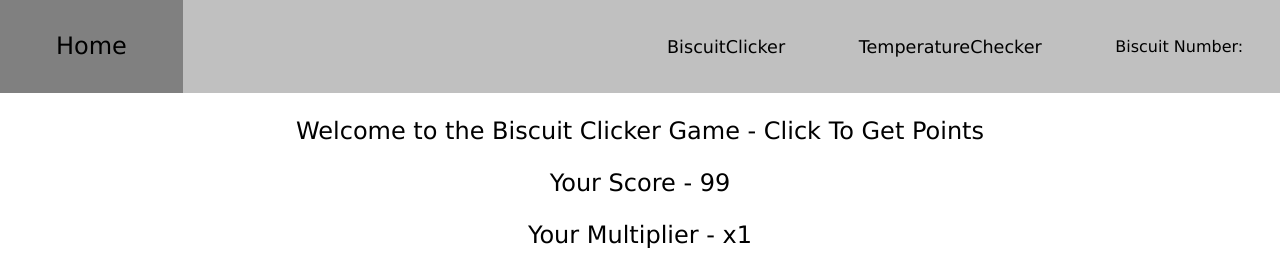
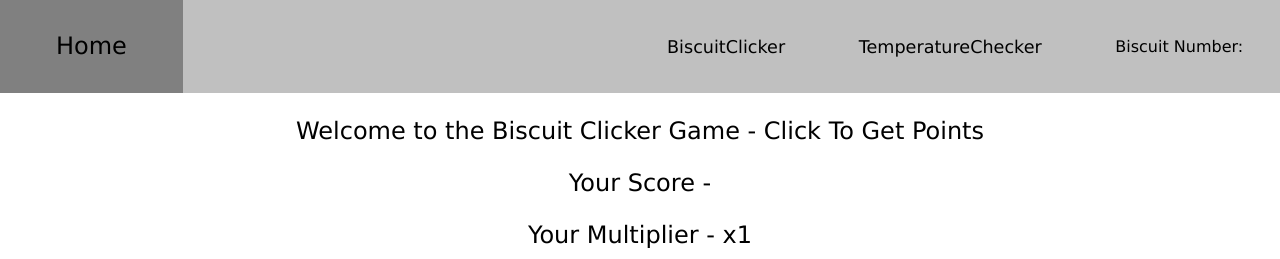
Before and after one commit to daniblya123/Daniele-ka2, a React (Vite) app: page /BiscuitClicker in a window 1280 px wide. Shown: the top 259 px of the page. Built offline with nearby package versions, Linux system fonts and the light colour scheme.

Commit message:
last commit

```diff
--- a/src/Pages/BiscuitClicker.tsx
+++ b/src/Pages/BiscuitClicker.tsx
@@ -7,7 +7,7 @@ export const ContextNumber = createContext();
 
 function BiscuitClicker() {
   const [biscuitMultiplier, setBiscuitMultiplier] = useState(1);
-  const [biscuitNumber, setBiscuitNumber] = useState(99);
+  const [biscuitNumber, setBiscuitNumber] = useState();
   const [errorMessage, setErrorMessage] = useState("");
 
   const handleImagePressed = () => {
```
